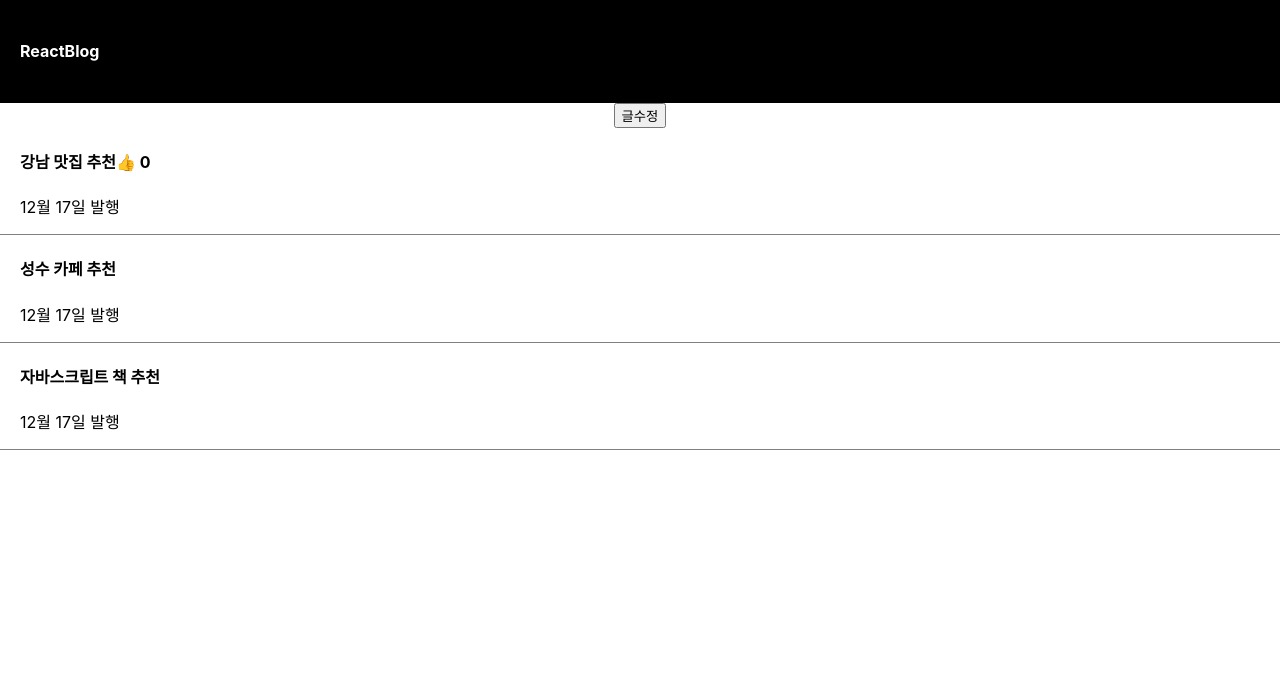
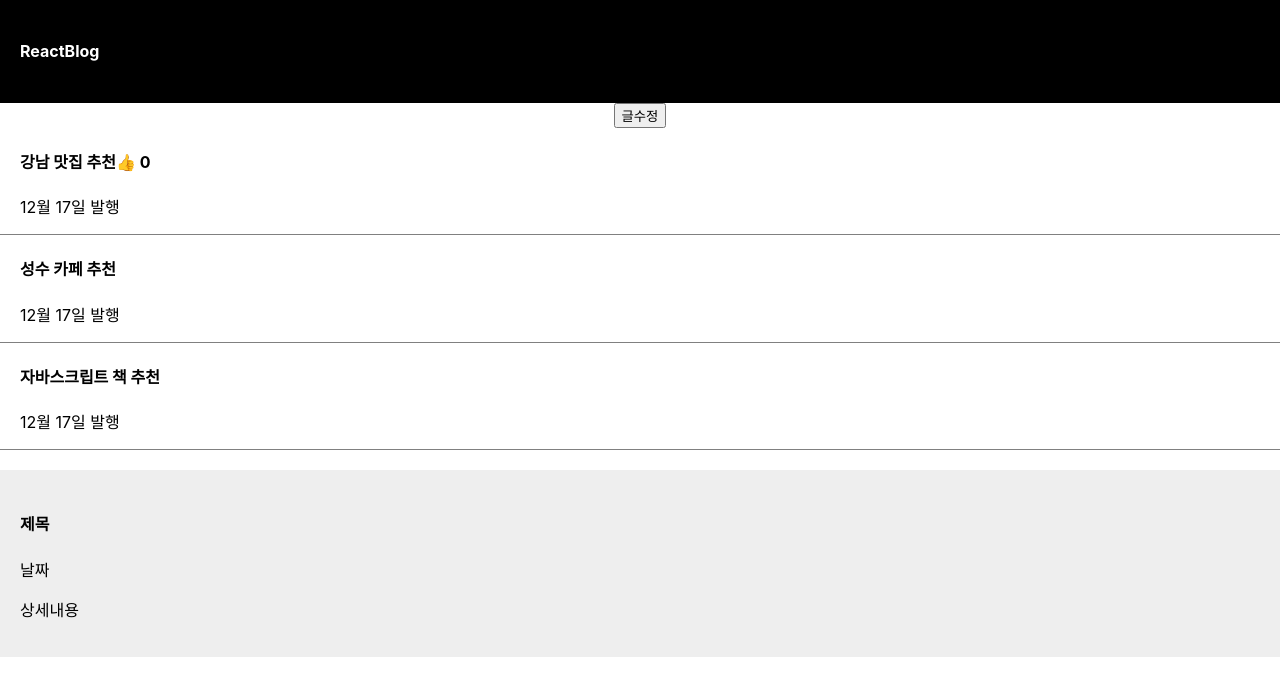
Before and after one commit to chaewoon-Front/ReactBlog, a React (Create React App) app: page / in a window 1280 px wide. Shown: the top 696 px of the page. Built offline with nearby package versions, Linux system fonts and the light colour scheme.

Commit message:
모달창 추가

```diff
--- a/src/App.css
+++ b/src/App.css
@@ -18,3 +18,10 @@
   color: white;
   padding: 20px;
 }
+
+.modal {
+  margin-top: 20px;
+  padding: 20px;
+  background: #eee;
+  text-align: left;
+}
--- a/src/App.js
+++ b/src/App.js
@@ -52,6 +52,12 @@
         <h4>{글제목[2]}</h4>
         <p>12월 17일 발행</p>
       </div>
+
+      <div className="modal">
+        <h4>제목</h4>
+        <p>날짜</p>
+        <p>상세내용</p>
+      </div>
     </div>
   );
 }
```
